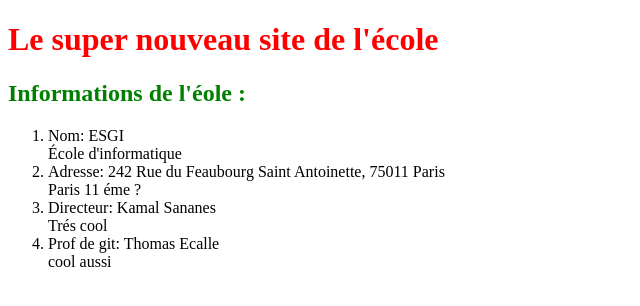
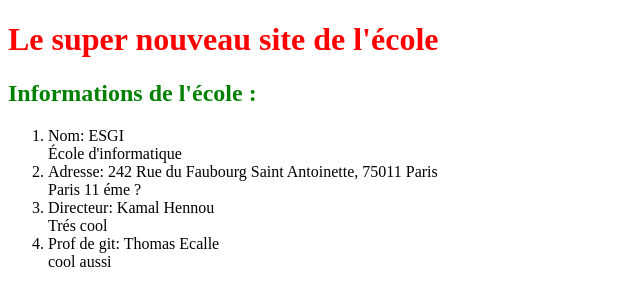
Before and after one commit to Maramzitouni/git_tp_final, a plain HTML site: page index.html in a window 1280 px wide. Shown: the full height of the page, 0-640 px from the left. Drawn offline with Linux system fonts and the light colour scheme.

Commit message:
fix mistakes

```diff
--- a/index.html
+++ b/index.html
@@ -8,13 +8,13 @@
 <body>
 	<h1>Le super nouveau site de l'école</h1>
 	<section>
-		<h2>Informations de l'éole :</h2>
+		<h2>Informations de l'école :</h2>
 		<ol>
 			<li>Nom: ESGI</li>
 			École d'informatique
-			<li>Adresse: 242 Rue du Feaubourg Saint Antoinette, 75011 Paris</li>
+			<li>Adresse: 242 Rue du Faubourg Saint Antoinette, 75011 Paris</li>
 			Paris 11 éme ?
-			<li>Directeur: Kamal Sananes</li>
+			<li>Directeur: Kamal Hennou</li>
 			Trés cool
 			<li> Prof de git: Thomas Ecalle </li>
 			cool aussi
```
